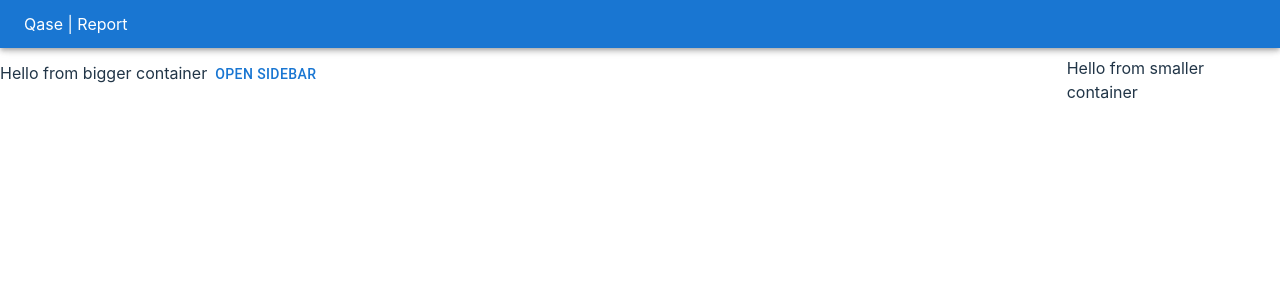
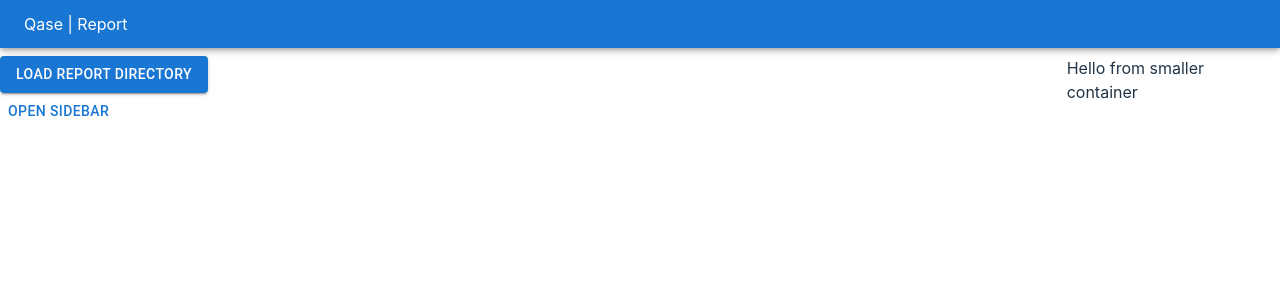
Before and after one commit to qase-tms/qase-report, a React (Vite) app: page / in a window 1280 px wide. Shown: the top 300 px of the page. Built offline with nearby package versions, Linux system fonts and the light colour scheme.

Commit message:
feat(01-03): integrate LoadReportButton into MainLayout
- Import LoadReportButton component
- Add to main content area Grid item
- Position above existing sidebar button
- Preserve existing MainLayout functionality

```diff
--- a/src/layout/MainLayout/index.tsx
+++ b/src/layout/MainLayout/index.tsx
@@ -2,6 +2,7 @@ import { observer } from 'mobx-react-lite'
 import { Button, Grid } from '@mui/material'
 import { useRootStore } from '../../store'
 import { Sidebar } from '../../components/Sidebar'
+import { LoadReportButton } from '../../components/LoadReportButton'
 
 export const MainLayout = observer(() => {
   const { isDockOpen, closeDock, openDock } = useRootStore()
@@ -13,7 +14,7 @@ export const MainLayout = observer(() => {
       sx={{ height: 'calc(100vh - 48px)', width: '100vw' }}
     >
       <Grid item xs={10}>
-        Hello from bigger container
+        <LoadReportButton />
         <Button type={'button'} onClick={openDock}>
           Open sidebar
         </Button>
```
